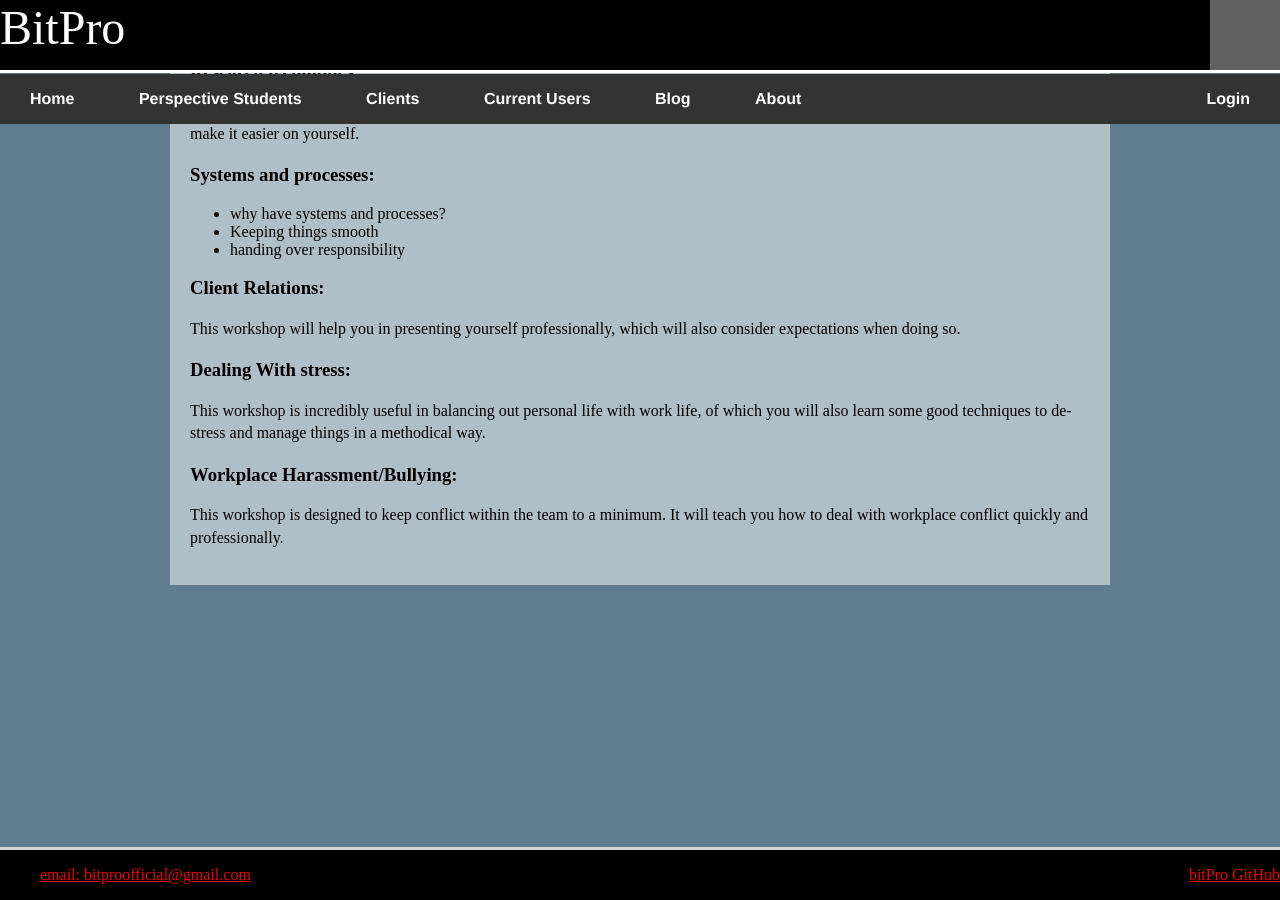
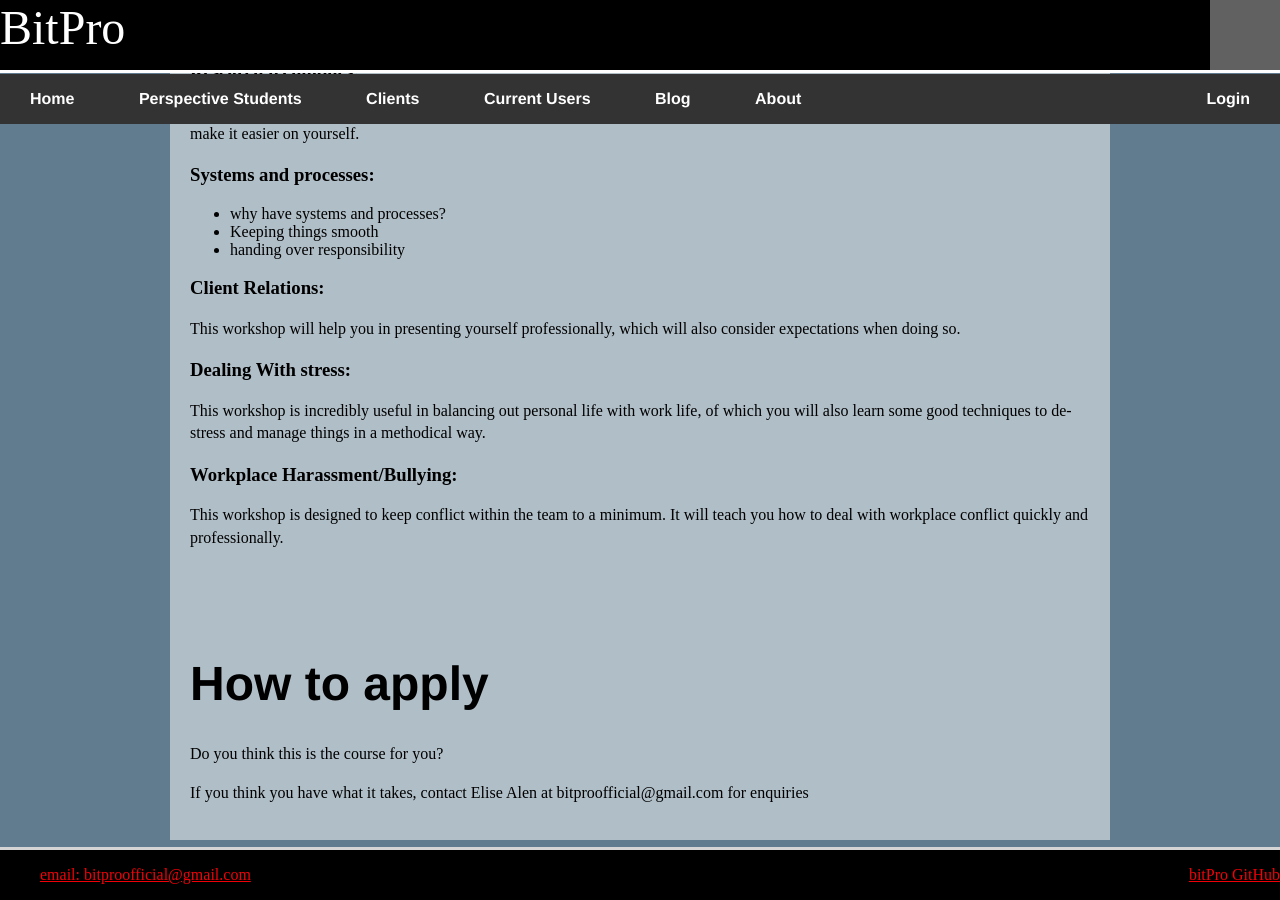
Before and after one commit to bit-Pro/bit-pro.github.io, a Jekyll site: the page built from Students/index.html, in a window 1280 px wide and 900 px high, scrolled down 1674 px. Built offline with Jekyll 4.4.1, drawn with Linux system fonts in a browser that asks for light colours; grey boxes are pictures that could not be loaded.

Commit message:
Update index.html

```diff
--- a/Students/index.html
+++ b/Students/index.html
@@ -64,3 +64,7 @@ title: bitPro website
 
 <h3>Workplace Harassment/Bullying:</h3>
 <p>This workshop is designed to keep conflict within the team to a minimum. It will teach you how to deal with workplace conflict quickly and professionally.</p>
+
+<h1> How to apply </h1>
+<p>Do you think this is the course for you? </p>
+<p>If you think you have what it takes, contact Elise Alen at bitproofficial@gmail.com for enquiries  </p>
```
